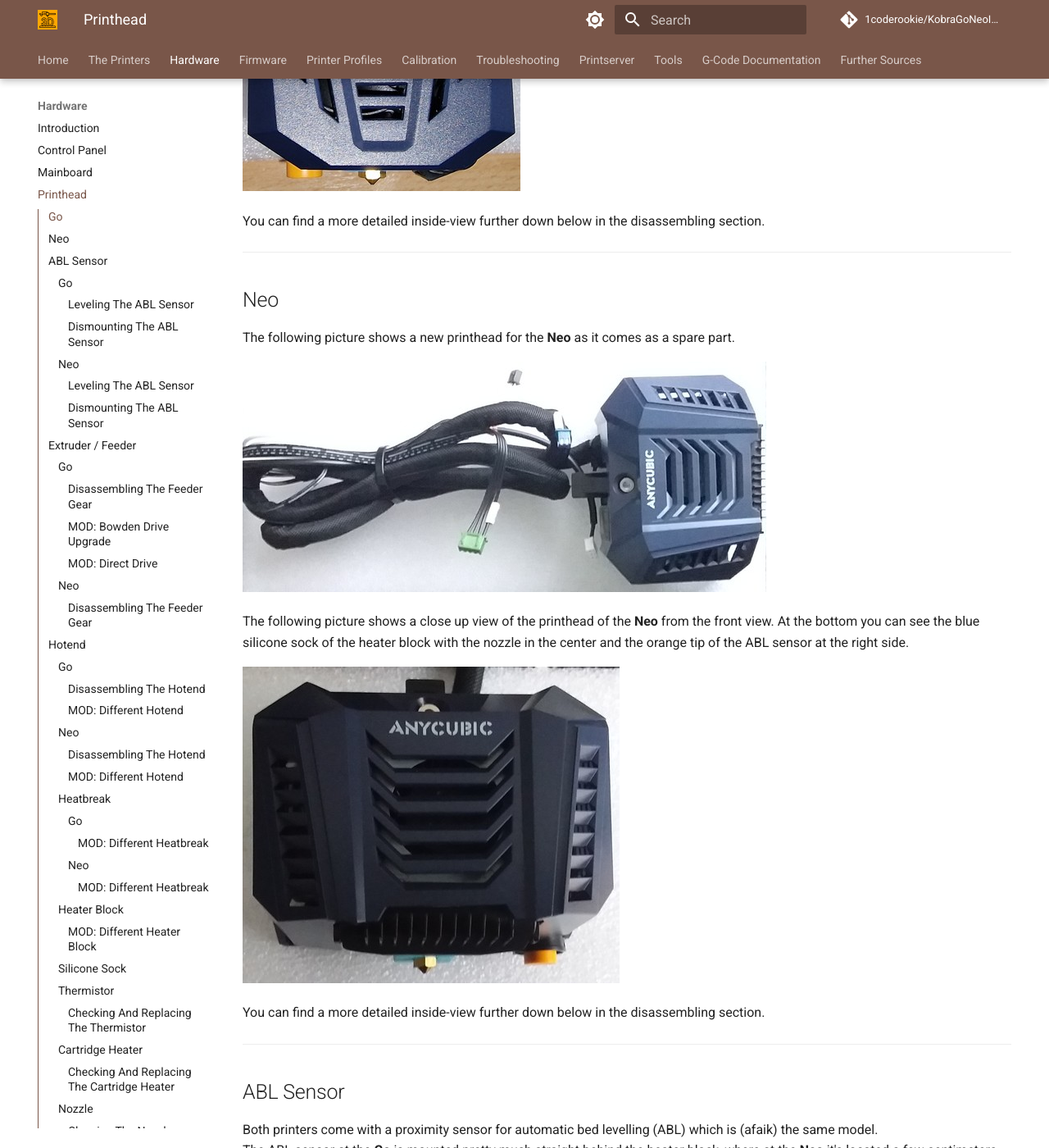
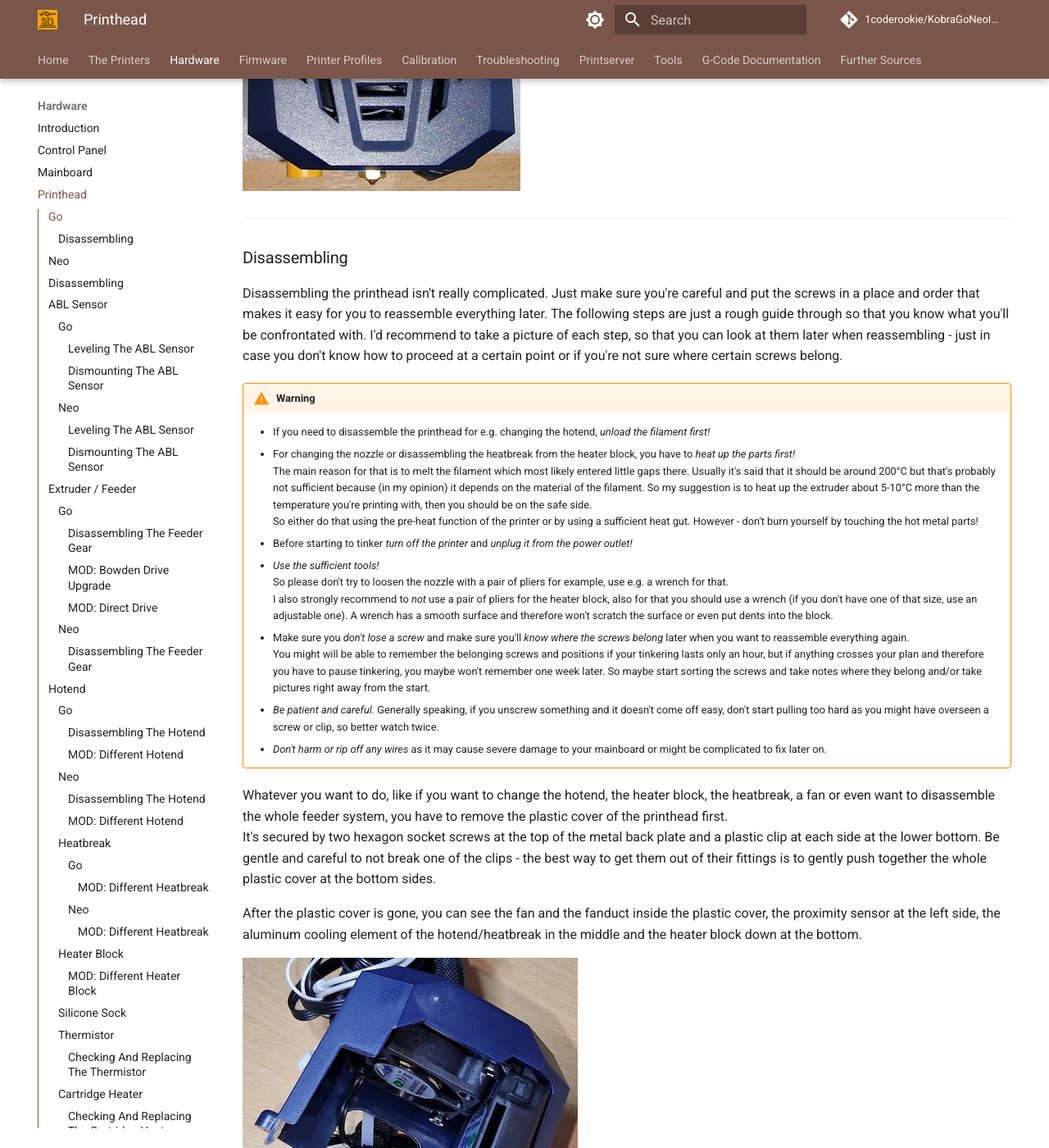
Before and after one commit to 1coderookie/KobraGoNeoInsights, an MkDocs documentation site: the page built from docs/hardware/printhead.md, in a window 1280 px wide and 1400 px high, scrolled down 1770 px. Shown: the whole window at 82% size. Built offline with MkDocs 1.6.1 and Material for MkDocs 9.7.7, drawn with Linux system fonts in a browser that asks for light colours; comment, search, counter and statistics services are not loaded; some of the changed text lies outside the part shown.

Commit message:
Update printhead.md

```diff
--- a/docs/hardware/printhead.md
+++ b/docs/hardware/printhead.md
@@ -35,7 +35,30 @@
 
 ![Go printhead front view](../assets/images/head_go_front_web.jpg)
 
-You can find a more detailed inside-view further down below in the disassembling section.
+
+---
+
+### Disassembling
+
+Disassembling the printhead isn't really complicated. Just make sure you're careful and put the screws in a place and order that makes it easy for you to reassemble everything later. The following steps are just a rough guide through so that you know what you'll be confrontated with. I'd recommend to take a picture of each step, so that you can look at them later when reassembling - just in case you don't know how to proceed at a certain point or if you're not sure where certain screws belong.
+
+!!! warning
+
+    - If you need to disassemble the printhead for e.g. changing the hotend, *unload the filament first!*
+    - For changing the nozzle or disassembling the heatbreak from the heater block, you have to *heat up the parts first!* <br> The main reason for that is to melt the filament which most likely entered little gaps there. Usually it's said that it should be around 200°C but that's probably not sufficient because (in my opinion) it depends on the material of the filament. So my suggestion is to heat up the extruder about 5-10°C more than the temperature you're printing with, then you should be on the safe side. <br> So either do that using the pre-heat function of the printer or by using a sufficient heat gut. However - don't burn yourself by touching the hot metal parts!
+    - Before starting to tinker *turn off the printer* and *unplug it from the power outlet!*
+    - *Use the sufficient tools!* <br> So please don't try to loosen the nozzle with a pair of pliers for example, use e.g. a wrench for that. <br> I also strongly recommend to *not* use a pair of pliers for the heater block, also for that you should use a wrench (if you don't have one of that size, use an adjustable one). A wrench has a smooth surface and therefore won't scratch the surface or even put dents into the block.
+    - Make sure you *don't lose a screw* and make sure you'll *know where the screws belong* later when you want to reassemble everything again. <br> You might will be able to remember the belonging screws and positions if your tinkering lasts only an hour, but if anything crosses your plan and therefore you have to pause tinkering, you maybe won't remember one week later. So maybe start sorting the screws and take notes where they belong and/or take pictures right away from the start.
+    - *Be patient and careful.* Generally speaking, if you unscrew something and it doesn't come off easy, don't start pulling too hard as you might have overseen a screw or clip, so better watch twice.
+    - *Don't harm or rip off any wires* as it may cause severe damage to your mainboard or might be complicated to fix later on.
+
+Whatever you want to do, like if you want to change the hotend, the heater block, the heatbreak, a fan or even want to disassemble the whole feeder system, you have to remove the plastic cover of the printhead first.
+It's secured by two hexagon socket screws at the top of the metal back plate and a plastic clip at each side at the lower bottom. Be gentle and careful to not break one of the clips - the best way to get them out of their fittings is to gently push together the whole plastic cover at the bottom sides.
+
+After the plastic cover is gone, you can see the fan and the fanduct inside the plastic cover, the proximity sensor at the left side, the aluminum cooling element of the hotend/heatbreak in the middle and the heater block down at the bottom.
+
+![Head no cover](../assets/images/head_go_no-cover_web.jpg)
+
 
 ---
 
@@ -48,7 +71,48 @@
 
 ![Neo printhead front view](../assets/images/head_neo-front_web.jpg)
 
-You can find a more detailed inside-view further down below in the disassembling section.
+
+---
+
+## Disassembling
+
+Disassembling the printhead isn't really complicated. Just make sure you're careful and put the screws in a place and order that makes it easy for you to reassemble everything later. The following steps are just a rough guide through so that you know what you'll be confrontated with. I'd recommend to take a picture of each step, so that you can look at them later when reassembling - just in case you don't know how to proceed at a certain point or if you're not sure where certain screws belong.
+
+!!! warning
+
+    - If you need to disassemble the printhead for e.g. changing the hotend, *unload the filament first!*
+    - For changing the nozzle or disassembling the heatbreak from the heater block, you have to *heat up the parts first!* <br> The main reason for that is to melt the filament which most likely entered little gaps there. Usually it's said that it should be around 200°C but that's probably not sufficient because (in my opinion) it depends on the material of the filament. So my suggestion is to heat up the extruder about 5-10°C more than the temperature you're printing with, then you should be on the safe side. <br> So either do that using the pre-heat function of the printer or by using a sufficient heat gut. However - don't burn yourself by touching the hot metal parts!
+    - Before starting to tinker *turn off the printer* and *unplug it from the power outlet!*
+    - *Use the sufficient tools!* <br> So please don't try to loosen the nozzle with a pair of pliers for example, use e.g. a wrench for that. <br> I also strongly recommend to *not* use a pair of pliers for the heater block, also for that you should use a wrench (if you don't have one of that size, use an adjustable one). A wrench has a smooth surface and therefore won't scratch the surface or even put dents into the block.
+    - Make sure you *don't lose a screw* and make sure you'll *know where the screws belong* later when you want to reassemble everything again. <br> You might will be able to remember the belonging screws and positions if your tinkering lasts only an hour, but if anything crosses your plan and therefore you have to pause tinkering, you maybe won't remember one week later. So maybe start sorting the screws and take notes where they belong and/or take pictures right away from the start.
+    - *Be patient and careful.* Generally speaking, if you unscrew something and it doesn't come off easy, don't start pulling too hard as you might have overseen a screw or clip, so better watch twice.
+    - *Don't harm or rip off any wires* as it may cause severe damage to your mainboard or might be complicated to fix later on.
+
+Whatever you want to do, like if you want to change the hotend, the heater block, the heatbreak, a fan or even want to disassemble the whole feeder system, you have to remove the plastic cover of the printhead first.
+It's secured by two hexagon socket screws at the top of the metal back plate and a plastic clip at each side at the lower bottom as you can see at the following picture (well, you don't really see the plastic clip though but you can see the belonging notch of one of them). Be gentle and careful to not break one of the clips - the best way to get them out of their fittings is to gently push together the whole plastic cover at the bottom sides.
+
+![Backside view of the head with mounted plastic cover](../assets/images/head_neo_complete_backside_marked_web.jpg)
+
+After the plastic cover is gone, you can see the fans, the proximity sensor at the right side and the heater block at center down at the bottom and so on. Depending on what you want do do now, you need to follow different steps. But first let's have a look at the coverless head from different points of view, starting with the view from the front with a straight look at the little fan for cooling the printed part.
+
+![Front side view](../assets/images/head_dis-front_web.jpg)
+![Fan parts](../assets/images/head_neo_fan-parts_web.jpg)
+
+Now we look at the left side where you can see the motor of the feeder gear. You can spot three hexagon socket screws there - two at the top and one at the bottom close to the motor housing, which are holding the entire feeder system onto the metal backplate.
+
+![Left side view](../assets/images/head_neo_leftside_motor_mount_marked_web.jpg)
+
+From the right side view you see the fan for cooling the heatsink and the ABL sensor with the orange tip at the very right side of the construction.
+
+![Right side view](../assets/images/head_rightside_web.jpg)
+![Fan heatsink](../assets/images/head_neo_fan-heatsink_web.jpg)
+
+Looking at the head from the bottom right side, you can see the fan outlet on the left, the hotend with the stock silicone sock and the orange tip of the ABL sensor.
+
+![Bottom right side view](../assets/images/head_bottom-view_web.jpg)
+The following picture shows the whole metal plate where the feeder construction (the marked tips of the three screws on the right side) and the bracket of the ABL sensor (the two marked screws on the left side) is mounted onto - I took these pictures when the head wasn't mounted to the carrier of the x-axis so you can have a better look at the deatails.
+
+![Backside view metal plate](../assets/images/head_neo_backplate_marked_web.jpg)
 
 ---
 
@@ -962,61 +1026,3 @@
 Both printers use the same type of heatsink/coldend cooling fan: 24V, 0.03A, 40x40x10mm, model "Coolcox CC4010L24S".
 
 ![Coolcox CC4010L24S](../assets/images/head_neo_fan-heatsink_web.jpg)
-
-
----
-
-## Disassembling
-
-Disassembling the printhead isn't really complicated. Just make sure you're careful and put the screws in a place and order that makes it easy for you to reassemble everything later. The following steps are just a rough guide through so that you know what you'll be confrontated with. I'd recommend to take a picture of each step, so that you can look at them later when reassembling - just in case you don't know how to proceed at a certain point or if you're not sure where certain screws belong.
-
-!!! warning
-
-    - If you need to disassemble the printhead for e.g. changing the hotend, *unload the filament first!*
-    - For changing the nozzle or disassembling the heatbreak from the heater block, you have to *heat up the parts first!* <br> The main reason for that is to melt the filament which most likely entered little gaps there. Usually it's said that it should be around 200°C but that's probably not sufficient because (in my opinion) it depends on the material of the filament. So my suggestion is to heat up the extruder about 5-10°C more than the temperature you're printing with, then you should be on the safe side. <br> So either do that using the pre-heat function of the printer or by using a sufficient heat gut. However - don't burn yourself by touching the hot metal parts!
-    - Before starting to tinker *turn off the printer* and *unplug it from the power outlet!*
-    - *Use the sufficient tools!* <br> So please don't try to loosen the nozzle with a pair of pliers for example, use e.g. a wrench for that. <br> I also strongly recommend to *not* use a pair of pliers for the heater block, also for that you should use a wrench (if you don't have one of that size, use an adjustable one). A wrench has a smooth surface and therefore won't scratch the surface or even put dents into the block.
-    - Make sure you *don't lose a screw* and make sure you'll *know where the screws belong* later when you want to reassemble everything again. <br> You might will be able to remember the belonging screws and positions if your tinkering lasts only an hour, but if anything crosses your plan and therefore you have to pause tinkering, you maybe won't remember one week later. So maybe start sorting the screws and take notes where they belong and/or take pictures right away from the start.
-    - *Be patient and careful.* Generally speaking, if you unscrew something and it doesn't come off easy, don't start pulling too hard as you might have overseen a screw or clip, so better watch twice.
-    - *Don't harm or rip off any wires* as it may cause severe damage to your mainboard or might be complicated to fix later on.
-
----
-
-### Take Off The Plastic Cover
-
-#### Go
-Whatever you want to do, like if you want to change the hotend, the heater block, the heatbreak, a fan or even want to disassemble the whole feeder system, you have to remove the plastic cover of the printhead first.
-It's secured by two hexagon socket screws at the top of the metal back plate and a plastic clip at each side at the lower bottom. Be gentle and careful to not break one of the clips - the best way to get them out of their fittings is to gently push together the whole plastic cover at the bottom sides.
-
-After the plastic cover is gone, you can see the fan and the fanduct inside the plastic cover, the proximity sensor at the left side, the aluminum cooling element of the hotend/heatbreak in the middle and the heater block down at the bottom.
-
-![Head no cover](../assets/images/head_go_no-cover_web.jpg)
-
----
-
-#### Neo
-Whatever you want to do, like if you want to change the hotend, the heater block, the heatbreak, a fan or even want to disassemble the whole feeder system, you have to remove the plastic cover of the printhead first.
-It's secured by two hexagon socket screws at the top of the metal back plate and a plastic clip at each side at the lower bottom as you can see at the following picture (well, you don't really see the plastic clip though but you can see the belonging notch of one of them). Be gentle and careful to not break one of the clips - the best way to get them out of their fittings is to gently push together the whole plastic cover at the bottom sides.
-
-![Backside view of the head with mounted plastic cover](../assets/images/head_neo_complete_backside_marked_web.jpg)
-
-After the plastic cover is gone, you can see the fans, the proximity sensor at the right side and the heater block at center down at the bottom and so on. Depending on what you want do do now, you need to follow different steps. But first let's have a look at the coverless head from different points of view, starting with the view from the front with a straight look at the little fan for cooling the printed part.
-
-![Front side view](../assets/images/head_dis-front_web.jpg)
-![Fan parts](../assets/images/head_neo_fan-parts_web.jpg)
-
-Now we look at the left side where you can see the motor of the feeder gear. You can spot three hexagon socket screws there - two at the top and one at the bottom close to the motor housing, which are holding the entire feeder system onto the metal backplate.
-
-![Left side view](../assets/images/head_neo_leftside_motor_mount_marked_web.jpg)
-
-From the right side view you see the fan for cooling the heatsink and the ABL sensor with the orange tip at the very right side of the construction.
-
-![Right side view](../assets/images/head_rightside_web.jpg)
-![Fan heatsink](../assets/images/head_neo_fan-heatsink_web.jpg)
-
-Looking at the head from the bottom right side, you can see the fan outlet on the left, the hotend with the stock silicone sock and the orange tip of the ABL sensor.
-
-![Bottom right side view](../assets/images/head_bottom-view_web.jpg)
-The following picture shows the whole metal plate where the feeder construction (the marked tips of the three screws on the right side) and the bracket of the ABL sensor (the two marked screws on the left side) is mounted onto - I took these pictures when the head wasn't mounted to the carrier of the x-axis so you can have a better look at the deatails.
-
-![Backside view metal plate](../assets/images/head_neo_backplate_marked_web.jpg)
```
